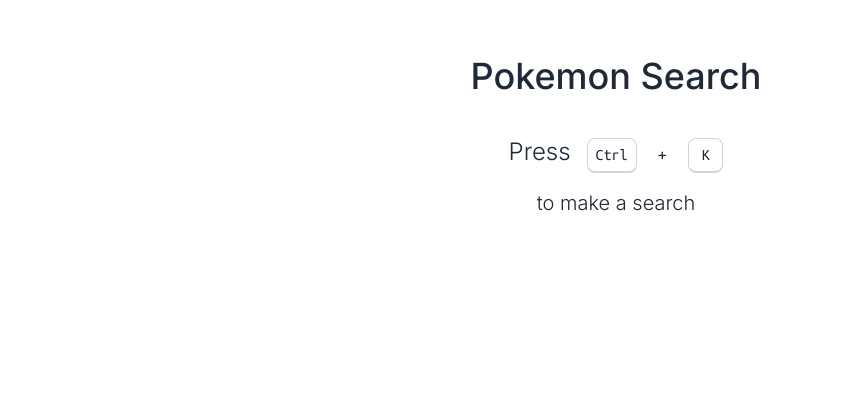
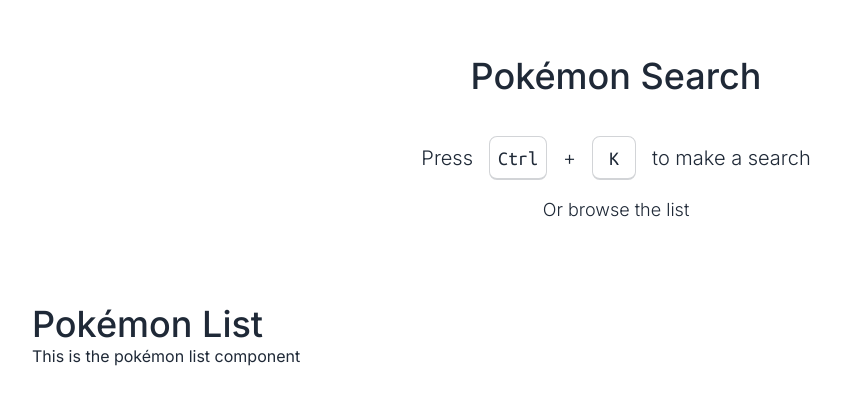
Before and after one commit to johansantana/pokedex, a Vue app: page / in a window 1280 px wide. Shown: the top 404 px of the page, without its empty margins (24-865 px from the left). Built offline with nearby package versions, Linux system fonts and the light colour scheme.

Commit message:
feat: created PokemonList and Pokemon component

```diff
--- a/src/App.vue
+++ b/src/App.vue
@@ -1,23 +1,29 @@
 <script setup>
 import SearchBar from './components/SearchBar/index.vue'
+import PokemonList from './components/Pokemon/PokemonList.vue'
 
 const IMAGE_URL =
   'https://raw.githubusercontent.com/PokeAPI/sprites/master/sprites/pokemon/other/official-artwork/121.png'
 </script>
 
 <template>
+  <SearchBar />
   <div class="min-h-screen bg-white p-14">
-    <div class="z-10">
-      <h1 class="mx-auto w-fit text-4xl font-medium mb-10">Pokemon Search</h1>
-      <div class="w-fit mx-auto select-none">
-        <div class="mb-4">
-          <span class="text-2xl font-light mr-4">Press</span>
-          <kbd class="kbd bg-transparent mr-4">Ctrl</kbd> +
-          <kbd class="kbd ml-4 bg-transparent">K</kbd>
-        </div>
-        <span class="w-fit text-xl font-light block mx-auto">to make a search</span>
+    <h1 class="mx-auto w-fit text-4xl font-medium mb-10">Pokémon Search</h1>
+    <div class="w-fit mx-auto mb-20">
+      <div class="mb-4 flex items-center text-xl font-light">
+        <span class="mr-4">Press</span>
+        <kbd class="kbd bg-transparent mr-4">Ctrl</kbd> +
+        <kbd class="kbd mx-4 bg-transparent">K</kbd>
+        <span>to make a search</span>
       </div>
-      <SearchBar />
+      <div class="flex justify-center font-light text-lg">
+        <p>Or browse the list</p>
+      </div>
+    </div>
+    <h2 class="text-4xl font-medium">Pokémon List</h2>
+    <div>
+      <PokemonList />
     </div>
   </div>
 </template>
--- /dev/null
+++ b/src/components/Pokemon/PokemonList.vue
@@ -0,0 +1,5 @@
+<script setup></script>
+
+<template>
+  <div> This is the pokémon list component </div>
+</template>
--- /dev/null
+++ b/src/components/Pokemon/index.vue
@@ -0,0 +1,5 @@
+<script setup></script>
+
+<template>
+  <div> This is a pokémon component </div>
+</template>
--- a/src/components/SearchBar/Results.vue
+++ b/src/components/SearchBar/Results.vue
@@ -9,12 +9,6 @@
 <template>
   <div class="bg-white p-5 rounded-b-lg min-w-full border-t-2 font-light border-gray-100">
     <p>This is the result component</p>
-    <p>Here will appear pokemons based on your input search</p>
-    <br />
-    <p
-      >Your actual <span class="underline decoration-2 decoration-emerald-700/30">search</span> is: <br />{{
-        search
-      }}</p
-    >
+    <p>Here will appear Pokémons based on your input search</p>
   </div>
 </template>
--- a/src/components/SearchBar/index.vue
+++ b/src/components/SearchBar/index.vue
@@ -38,7 +38,7 @@
         <input
           ref="searchInput"
           type="text"
-          placeholder="Write some pokemon name..."
+          placeholder="Write some pokémon name..."
           v-model="search"
           class="input lg:min-w-[500px] border-b-none bg-white w-full max-w-md input-lg select-none focus:outline-none"
           :class="{ 'rounded-b-none': hasResults }"
```
